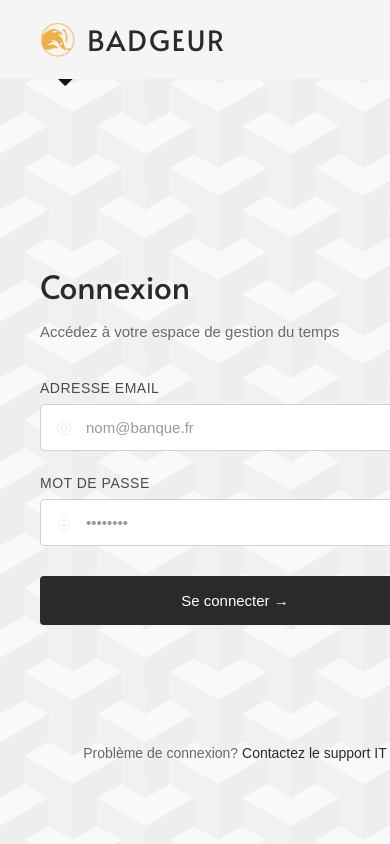
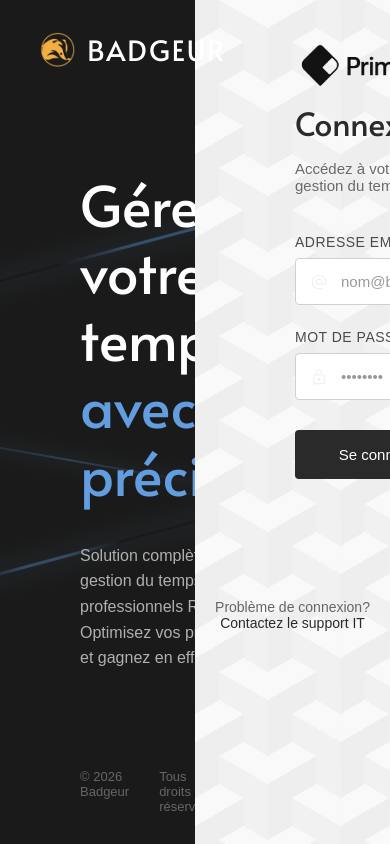
Before and after one commit to EPITECHPAR-MSC2027/Badgeur, a React (Create React App) app in the folder frontend/: page /login in a window 390 px wide. Built offline with nearby package versions, Linux system fonts and the light colour scheme; a web font is replaced by a local one.

Commit message:
Hotfix : color

```diff
--- a/frontend/src/style/Login.css
+++ b/frontend/src/style/Login.css
@@ -558,42 +558,3 @@
         .login-support a:hover {
             text-decoration: underline;
         }
-
-/* ---- Responsive ---- */
-@media (max-width: 1024px) {
-    .login-background {
-        grid-template-columns: 1fr;
-    }
-
-    .login-page {
-        display: none;
-    }
-
-    .login-container {
-        padding: 40px;
-        align-items: center;
-        justify-content: center;
-    }
-
-    .login-logo {
-        left: 40px;
-    }
-
-    .app-header {
-        background: #f5f5f5;
-        width: 100%;
-        padding: 20px 40px;
-    }
-
-    .header-title {
-        color: #2a2a2a;
-    }
-
-    .mfa-qr-code {
-        max-width: 200px;
-    }
-
-    .login-error {
-        margin: 0 40px 20px 40px;
-    }
-}
--- a/frontend/src/style/MfaSetup.css
+++ b/frontend/src/style/MfaSetup.css
@@ -68,12 +68,12 @@
 .mfa-user-name {
     font-size: 18px;
     font-weight: 600;
-    color: var(--color-third);
+    color: var(--color-third-text);
 }
 
 .mfa-user-email {
     font-size: 14px;
-    color: var(--color-second-text);
+    color: var(--color-third-text);
 }
 
 /* ---- Messages ---- */
@@ -102,18 +102,18 @@
 .mfa-section-title {
     margin-top: 0;
     margin-bottom: 16px;
-    color: var(--color-third);
+    color: var(--color-text);
 }
 
 .mfa-section-subtitle {
     margin-top: 0;
     margin-bottom: 12px;
-    color: var(--color-third);
+    color: var(--color-text);
     font-size: 16px;
 }
 
 .mfa-description {
-    color: var(--color-second-text);
+    color: var(--color-third-text);
     line-height: 1.6;
     margin-bottom: 20px;
     margin-top: 0;
@@ -130,7 +130,7 @@
 .mfa-apps-list {
     margin: 0;
     padding-left: 20px;
-    color: var(--color-second-text);
+    color: var(--color-third-text);
     line-height: 1.8;
 }
 
@@ -140,7 +140,7 @@
 }
 
 .mfa-label {
-    color: var(--color-second-text);
+    color: var(--color-third-text);
     font-size: 14px;
     margin-bottom: 8px;
     font-weight: 600;
@@ -228,19 +228,19 @@
     letter-spacing: 2px;
     text-align: center;
     word-break: break-all;
-    color: var(--color-third);
+    color: var(--color-third-text);
 }
 
 .mfa-secret-help {
     font-size: 12px;
-    color: var(--color-second-text);
+    color: var(--color-text);
     margin-top: 8px;
     margin-bottom: 0;
 }
 
 .mfa-code-help {
     font-size: 13px;
-    color: var(--color-second-text);
+    color: var(--color-text);
     margin-top: 8px;
     text-align: center;
     margin-bottom: 0;
```
